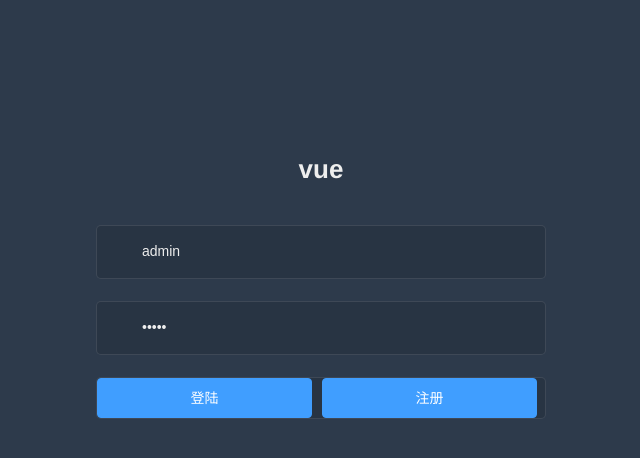
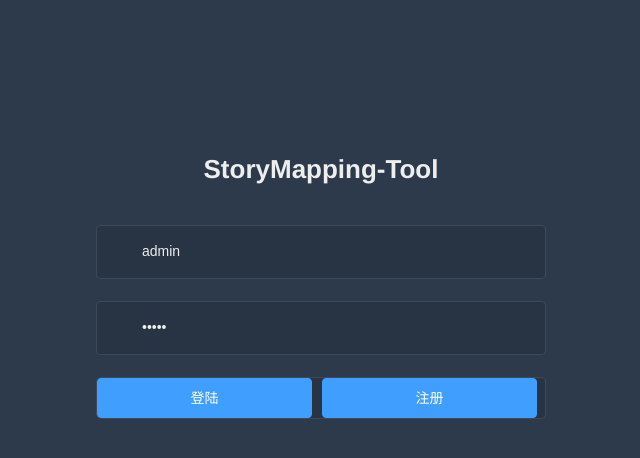
Before and after one commit to shiliang/storymappingclient, a Vue app: page /login in a window 1280 px wide. Shown: the top 458 px of the page, without its empty margins (319-959 px from the left). Built offline with nearby package versions, Linux system fonts and the light colour scheme.

Commit message:
增加npm模块

```diff
--- a/index.html
+++ b/index.html
@@ -3,7 +3,7 @@
   <head>
     <meta charset="utf-8">
     <meta name="viewport" content="width=device-width,initial-scale=1.0">
-    <title>vue-admin-template</title>
+    <title>storymapping-tool</title>
   </head>
   <body>
     <div id="app"></div>
--- a/package.json
+++ b/package.json
@@ -34,7 +34,7 @@
     "babel-plugin-transform-vue-jsx": "3.7.0",
     "babel-preset-env": "1.7.0",
     "babel-preset-stage-2": "6.24.1",
-    "chalk": "2.4.1",
+    "chalk": "^2.4.1",
     "compression-webpack-plugin": "2.0.0",
     "copy-webpack-plugin": "4.5.2",
     "css-loader": "1.0.0",
--- a/src/views/login/index.vue
+++ b/src/views/login/index.vue
@@ -1,7 +1,7 @@
 <template>
   <div class="login-container">
     <el-form ref="loginForm" :model="loginForm" class="login-form" auto-complete="on" label-position="left">
-      <h3 class="title">vue</h3>
+      <h3 class="title">StoryMapping-Tool</h3>
       <el-form-item prop="username">
         <span class="svg-container">
           <svg-icon icon-class="user" />
```
